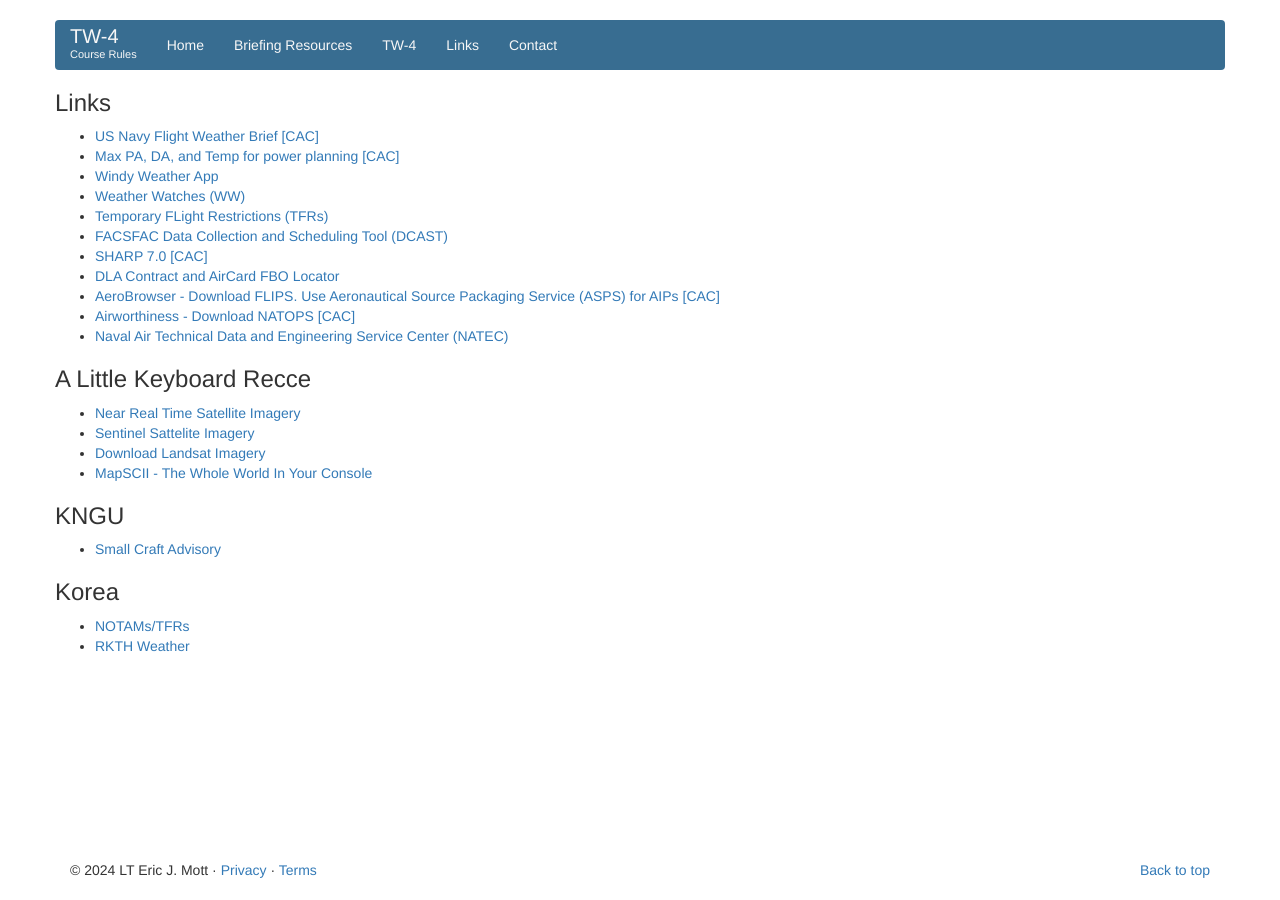
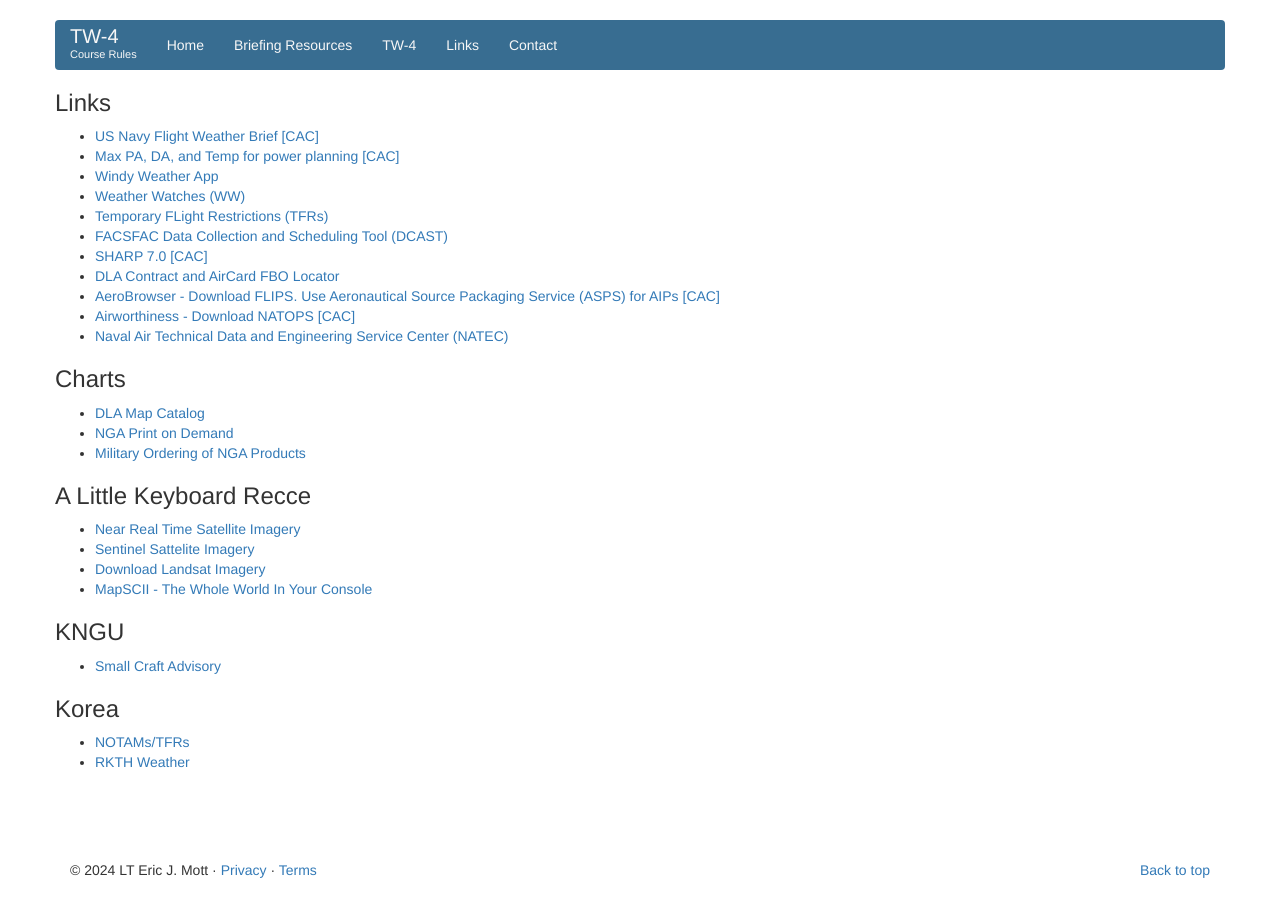
Before and after one commit to courserules/courserules.github.io, a Jekyll site: the page built from links.html, in a window 1280 px wide. Built offline with Jekyll 4.4.1, drawn with Linux system fonts in a browser that asks for light colours.

Commit message:
added NGA links

```diff
--- a/links.html
+++ b/links.html
@@ -21,6 +21,16 @@ permalink: /links/
 				<li><a href="https://aerodata.nga.mil/AeroBrowser/" target="_blank">AeroBrowser - Download FLIPS. Use Aeronautical Source Packaging Service (ASPS) for AIPs [CAC]</a></li>
 				<li><a href="https://airworthiness.navair.navy.mil/" target="_blank">Airworthiness - Download NATOPS [CAC]</a></li>
 				<li><a href="https://mynatec.navair.navy.mil/" target="_blank">Naval Air Technical Data and Engineering Service Center (NATEC)</a></li>
+
+			</ul>
+
+			<h3>Charts</h3>
+
+			<ul>
+
+				<li><a href="https://www.dla.mil/Information-Operations/Services/Applications/Map-Catalog/" target="_blank">DLA Map Catalog</a></li>
+				<li><a href="https://www.nga.mil/resources/Print_on_Demand_(PoD).html" target="_blank">NGA Print on Demand</a></li>
+				<li><a href="https://www.nga.mil/resources/Military_Ordering_of_NGA_Products_and_Services.html" target="_blank">Military Ordering of NGA Products</a></li>
 
 			</ul>
 
```
